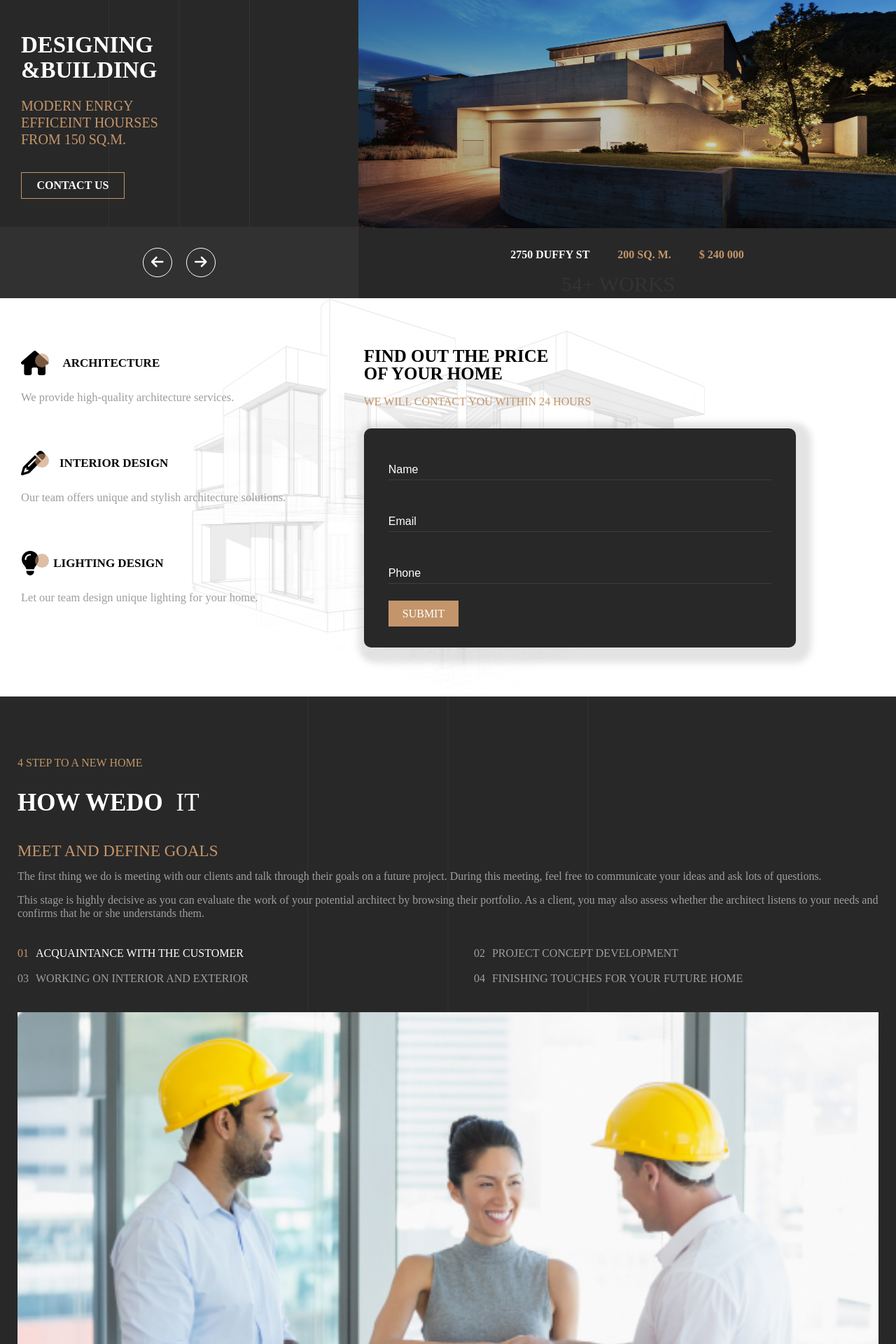
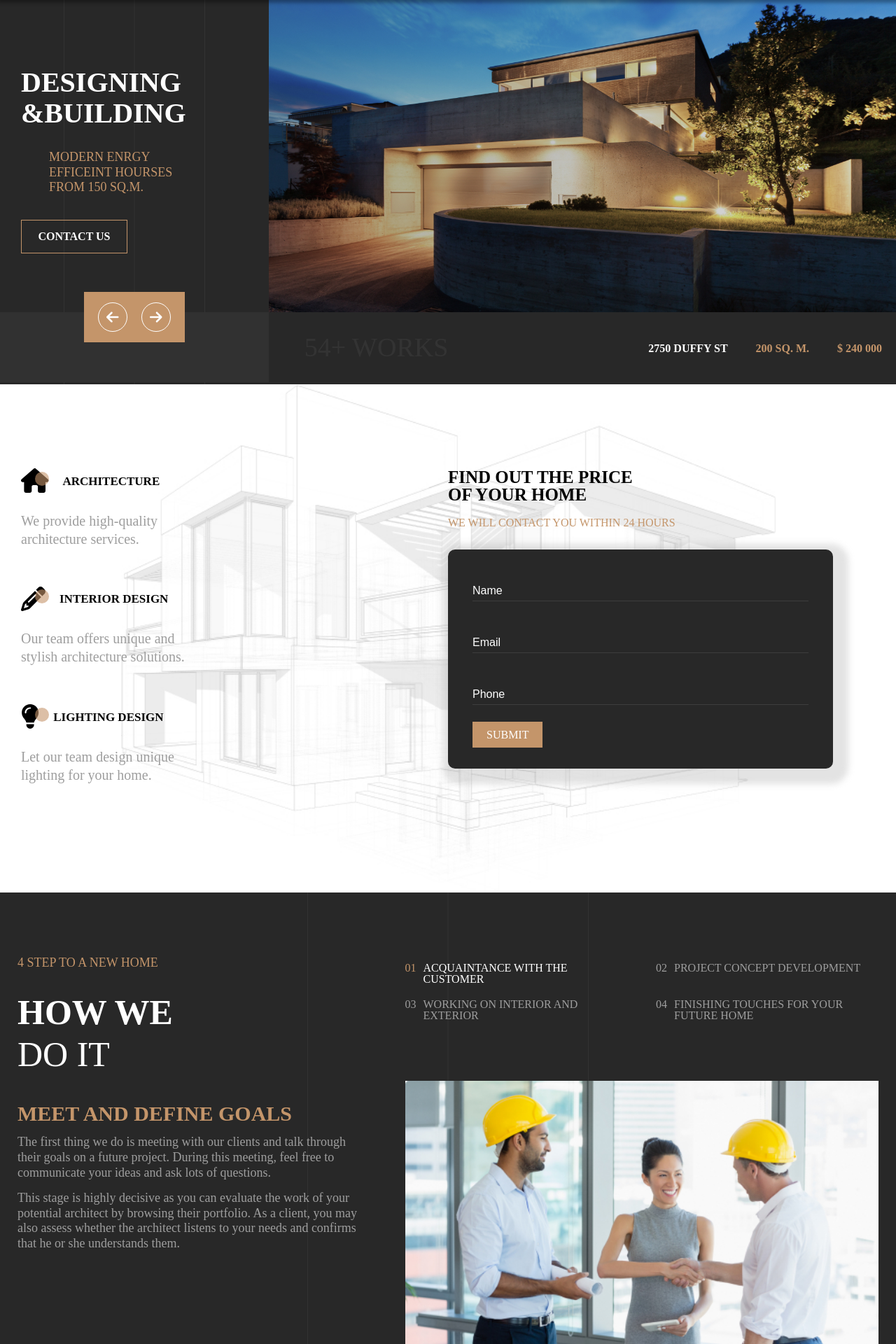
Before and after one commit to erichuang1123/composition_vue_rwd, a Vue app: page / in a window 1280 px wide. Shown: the part 62-1982 px from the top of the page at 70% size. Built offline with nearby package versions, Linux system fonts and the light colour scheme.

Commit message:
rwd992px完成 768px細微調整

```diff
--- a/src/components/Award.vue
+++ b/src/components/Award.vue
@@ -204,4 +204,10 @@ export default {
             text-align: center;
         }
     }
+    @media screen and ( min-width: 992px){
+        .award_title h2{
+            font-size: 29px;
+        }
+    }
+
 </style>
--- a/src/components/Banner.vue
+++ b/src/components/Banner.vue
@@ -263,4 +263,60 @@ export default {
             z-index: 2;
         }
     }
+    @media screen and ( min-width: 992px){
+        .wrap1{
+            width: 30%;
+            padding: 100px 0px 100px;
+            position: relative;
+        }
+        .wrap1 h2{
+            margin-bottom: 30px;
+            font-size: 40px;
+        }
+        h2::before{
+            content: '';
+            position: absolute;
+            top: 350px;
+            left: 0;
+            width: 100%;
+            height: 100px;
+            background-color: #313131;
+        }
+        .wrap1 p{
+            /* margin-bottom: 20px; */
+            font-size: 18px;
+            margin-left: 40px;
+        }
+        .contact{
+            padding: 15px 20px;
+        }
+        .wrap1 .control_btn{
+            padding: 15px 10px;
+            position: absolute;
+            left: 120px;
+            bottom: 60px;
+            background-color: var(--bac_brown);
+        }
+
+        .wrap2{
+            width: 70%;
+        }
+        .wrap2 .pic{
+            height: 450px;
+        }
+        .banner_footer{
+            top: 87%;
+            left: 42%;
+            font-size: 38px;
+        }
+        .wrap2 ul{
+            padding: 0;
+            height: 103px;
+            justify-content: flex-end;
+            align-items: center;
+        }
+        .wrap2 ul li{
+            margin-bottom: 0;
+        }
+    }
 </style>
--- a/src/components/FromData.vue
+++ b/src/components/FromData.vue
@@ -168,11 +168,12 @@ export default {
             background-position: center;
         }
         .section_FromData{
-            padding: 70px 0;
+            padding: 70px 50px;
         }
         .container{
             display: flex;
             opacity: 1;
+            justify-content: space-between;
         }
         .wrap1{
             width: 40%;
@@ -182,15 +183,12 @@ export default {
         .wrap1 .from_item{
             width: 100%;
         }
-        .wrap2{
-            width: 60%;
-        }
         .from_item{
             margin-bottom: 55px;
             padding: 0;
         }
         .from_item .title{
-            margin-bottom: 20px;
+            margin-bottom: 25px;
             display: flex;
             align-items: center;
         }
@@ -204,7 +202,9 @@ export default {
             text-align: left;
         }
         .wrap2{
-            padding: 0 30px;
+            margin-left: auto;
+            padding: 0;
+            width: 50%;
         }
         .wrap2 h2{
             text-align: left;
@@ -220,4 +220,14 @@ export default {
             margin-bottom: 45px;
         }
     }
+    @media screen and ( min-width: 992px){
+        .section_FromData{
+            padding: 120px 0px 100px;
+        }
+        .from_item .txt p{
+            width: 240px;
+            text-align: left;
+            font-size: 20px;
+        }
+    }
 </style>
--- a/src/components/GiveBack.vue
+++ b/src/components/GiveBack.vue
@@ -211,7 +211,7 @@ export default {
     }
     @media screen and ( min-width: 768px){
         .section_giveBack{
-            padding: 60px 40px;
+            padding: 50px 40px;
         }
         .commat1::before,
         .commat2::before{
@@ -248,5 +248,19 @@ export default {
         .wrap2 li img{
             width: 60%;
         }
+        @media screen and ( min-width: 992px){
+            .giveback{
+                font-size: 32px;
+            }
+            .wrap1{
+                margin-bottom: 80px;
+            }
+            .wrap1 .pic{
+                width: 80px;
+            }
+            .wrap1 .txt{
+                font-size: 20px;
+            }
+        }
     }
 </style>
--- a/src/components/Header.vue
+++ b/src/components/Header.vue
@@ -51,6 +51,10 @@ export default {
         position: relative;
         background-color: var(--bac_black);
         box-shadow: 1px 3px 5px 5px #0005;
+        position: sticky;
+        top: 0;
+        left: 0;
+        z-index: 10;
     }
     .main_header h1{
         margin-right: 5vw;
--- a/src/components/HowWedo.vue
+++ b/src/components/HowWedo.vue
@@ -36,11 +36,11 @@ export default {
 <template>
   <section class="section section_HowWedo">
       <div class="container">
-          <div class="how_wrap">
+          <div class="how_wrap wrap1">
               <div class="how_title">
                 <h2>
-                    <span>HOW WEDO</span>
-                    IT
+                    <span>HOW WE</span>
+                    DO IT
                 </h2>
                 <p>4 STEP TO A NEW HOME</p>
               </div>
@@ -50,7 +50,7 @@ export default {
                   <p>This stage is highly decisive as you can evaluate the work of your potential architect by browsing their portfolio. As a client, you may also assess whether the architect listens to your needs and confirms that he or she understands them.</p>
               </div>
           </div>
-          <div class="how_wrap">
+          <div class="how_wrap wrap2">
               <ul>
                   <li class="active">
                       <span>01</span>
@@ -151,6 +151,7 @@ export default {
         margin-bottom: 15px;
         color: var(--bac_brown);
         font-size: 23px;
+        font-weight: 600;
     }
     .how_wrap p{
         color: var(--color_gray);
@@ -203,4 +204,38 @@ export default {
             padding: 85px 25px 85px;
         }
     }
+    @media screen and ( min-width: 992px){
+        .section_HowWedo{
+            padding: 90px 25px;
+        }
+        .container{
+            display: flex;
+            justify-content: space-between;
+        }
+        .wrap1{
+            width: 40%;
+        }
+        .wrap2{
+            width: 55%;
+        }
+        .how_title h2{
+            font-size: 50px;
+            line-height: 1.2;
+        }
+        .how_title h2 span{
+            display: block;
+        }
+        .how_wrap h3{
+            font-size: 30px;
+        }
+        .how_wrap p{
+            font-size: 18px;
+        }
+        .wrap2 ul{
+            margin-bottom: 75px;
+        }
+        .wrap2 .pic{
+            width: 100%;
+        }
+    }
 </style>
--- a/src/components/NewIdea.vue
+++ b/src/components/NewIdea.vue
@@ -162,4 +162,16 @@ export default {
             text-align: left;
         }
     }
+    @media screen and ( min-width: 992px){
+        .find_title h2{
+            margin-bottom: 30px;
+        }
+        .find_title p{
+            margin-bottom: 40px;
+            font-weight: 600;
+        }
+        .find_item .pic{
+            margin: 0 0 20px 0;
+        }
+    }
 </style>
--- a/src/components/Our.vue
+++ b/src/components/Our.vue
@@ -190,4 +190,18 @@ export default {
         }
     }
     @media screen and ( min-width: 768px){}
+    @media screen and ( min-width: 992px){        .section_our{
+            padding: 90px 20px;
+        }
+        .out_title h2{
+            margin-bottom: 30px;
+        }
+        .out_title p{
+            margin-bottom: 60px;
+            font-weight: 600;
+        }
+        .our_wrap{
+            margin-bottom: 60px;
+        }
+    }
 </style>
--- a/src/components/OurFrom.vue
+++ b/src/components/OurFrom.vue
@@ -7,6 +7,10 @@ export default {
 <template>
     <section class="section section_ourFrom">
         <div class="container">
+            <div class="rwd_wrap">
+                <img src="../assets/pic/index-6-538x694.png" alt="">
+            </div>
+           <div class="our_wrap">
                 <div class="ourFrom_title">
                     <h2>
                         GET IN TOUCH WITH<br>
@@ -21,12 +25,16 @@ export default {
                     <a href="javascript:;">SUBMIT</a>
                 </div>
             </div>
+        </div>
     </section>
 </template>
 
 <style scoped>
     .section_ourFrom{
         padding: 50px 0;
+    }
+    .rwd_wrap{
+        display: none;
     }
     .ourFrom_title{
         text-align: center;
@@ -105,4 +113,37 @@ export default {
             margin-bottom: 50px;
         }
     }
+    @media screen and ( min-width: 992px){
+        .section_ourFrom{
+            padding-top: 0;
+            background-image: url('../assets/pic/index-9-1047x531.jpg');
+            background-repeat: no-repeat;
+            background-size: contain;
+            background-position: center center;
+        }
+        .container{
+            display: flex;
+            justify-content: space-between;
+        }
+        .rwd_wrap{
+            width: 48%;
+            display: block;
+        }
+        .our_wrap{
+            padding: 100px 0;
+            width: 50%;
+        }
+        .our_wrap h2{
+            margin-bottom: 30px;
+            font-size: 32px;
+        }
+        .our_wrap p{
+            margin-bottom: 35px;
+        }
+        .ourFrom_from{
+            margin: 0;
+            width: 380px;
+            box-shadow: 7px 7px 20px 20px #aaa8;
+        }
+    }
 </style>
--- a/src/components/Projects.vue
+++ b/src/components/Projects.vue
@@ -269,4 +269,13 @@ export default {
             color: var(--bac_brown);
         }
     }
+    @media screen and ( min-width: 992px){
+        .project_title{
+            margin-bottom: 80px;
+        }
+        .project_title h2{
+            margin-bottom: 30px;
+            font-size: 52px;
+        }
+    }
 </style>
```
Lines whose indentation alone changed are shown as unchanged.
